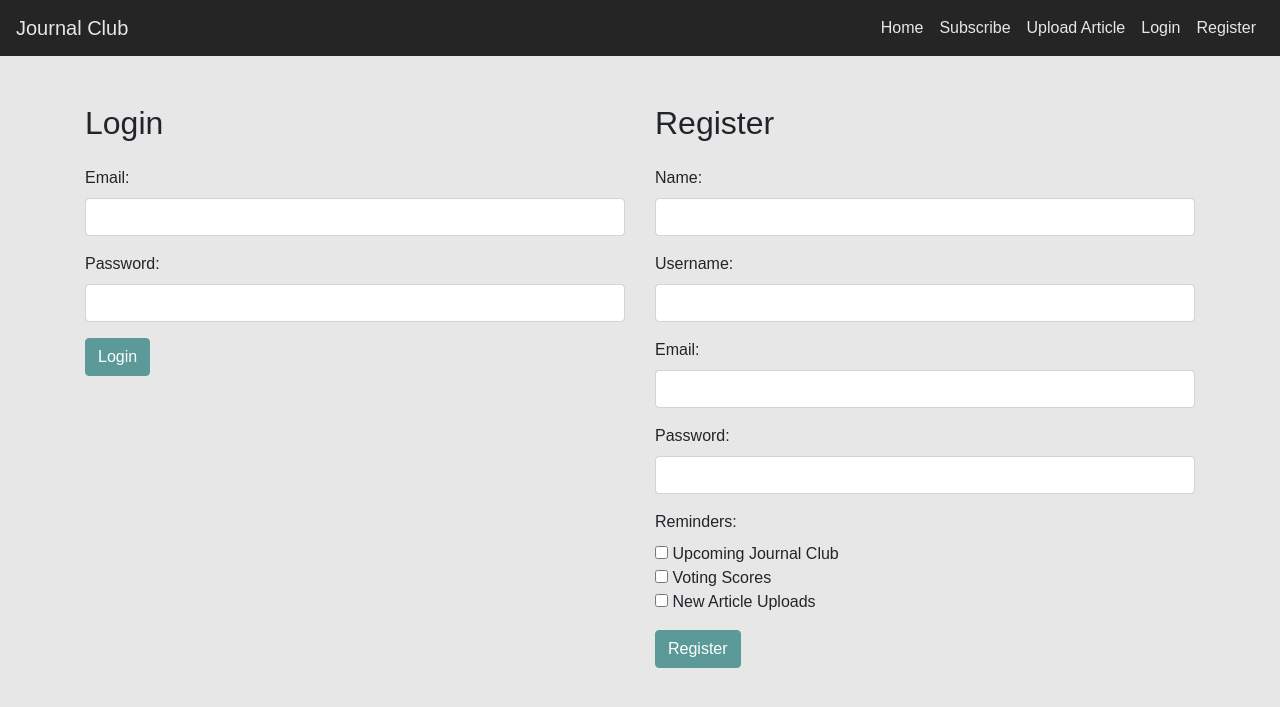
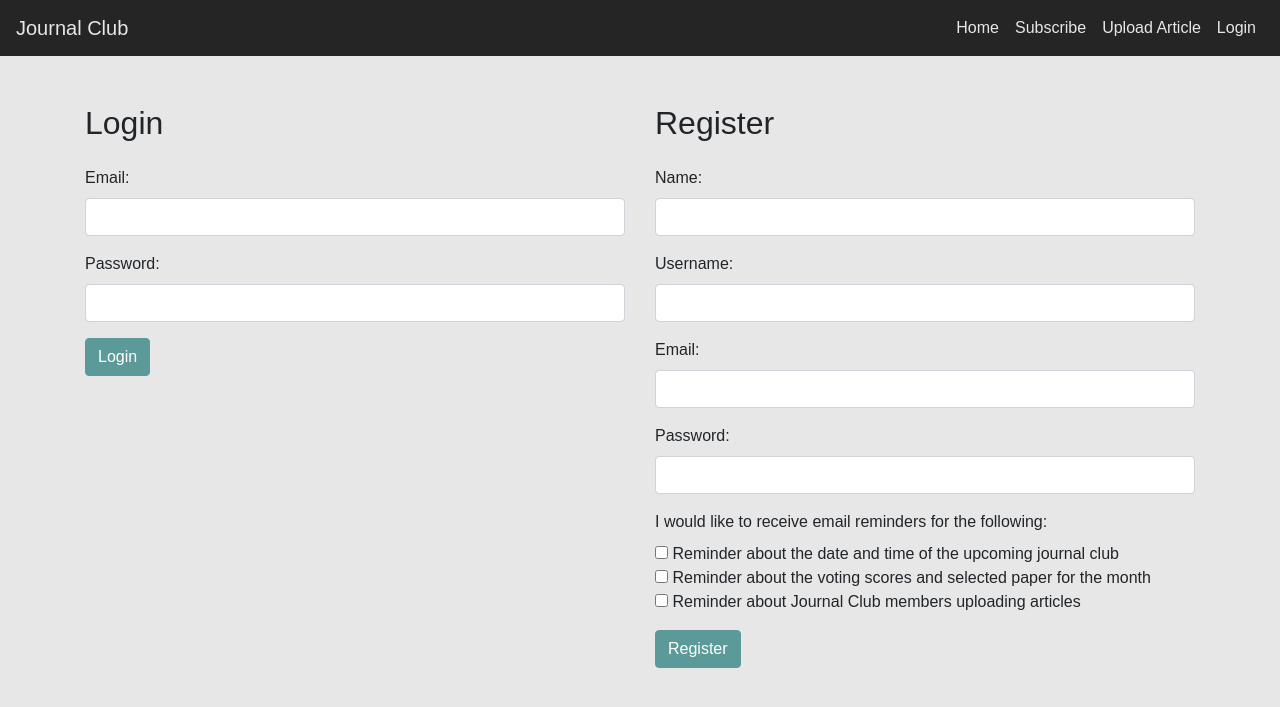
Before and after one commit to mariesantillo/journal-club, a Flask app: page /login in a window 1280 px wide. Shown: the top 707 px of the page. Run offline with Flask 3, Linux system fonts and the light colour scheme; some libraries are stand-ins or nearby versions.

Commit message:
Removed register tab, updated reminders text in registration form

```diff
--- a/templates/base.html
+++ b/templates/base.html
@@ -34,9 +34,6 @@
                     <li class="nav-item">
                         <a class="nav-link" href="{{ url_for('login') }}">Login</a>
                     </li>
-                    <li class="nav-item">
-                        <a class="nav-link" href="{{ url_for('register') }}">Register</a>
-                    </li>
                 {% endif %}
             </ul>
         </div>
--- a/templates/login.html
+++ b/templates/login.html
@@ -41,10 +41,10 @@
                 <div class="invalid-feedback">Please enter a password.</div>
             </div>
             <div class="form-group">
-                <label for="reminders">Reminders:</label><br>
-                <input type="checkbox" name="reminders" value="upcoming_journal_club"> Upcoming Journal Club<br>
-                <input type="checkbox" name="reminders" value="voting_scores"> Voting Scores<br>
-                <input type="checkbox" name="reminders" value="new_article_uploads"> New Article Uploads<br>
+                <label for="reminders">I would like to receive email reminders for the following:</label><br>
+                <input type="checkbox" name="reminders" value="upcoming_journal_club"> Reminder about the date and time of the upcoming journal club<br>
+                <input type="checkbox" name="reminders" value="voting_scores"> Reminder about the voting scores and selected paper for the month<br>
+                <input type="checkbox" name="reminders" value="new_article_uploads"> Reminder about Journal Club members uploading articles<br>
             </div>
             <button type="submit" class="btn btn-primary">Register</button>
         </form>
```
